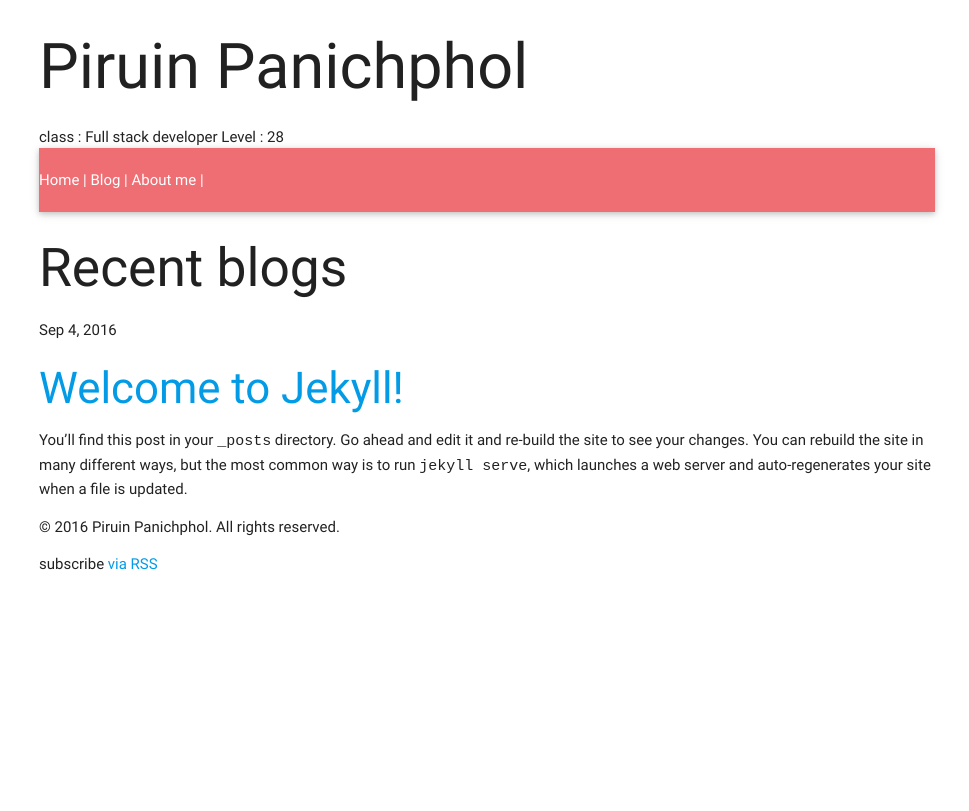
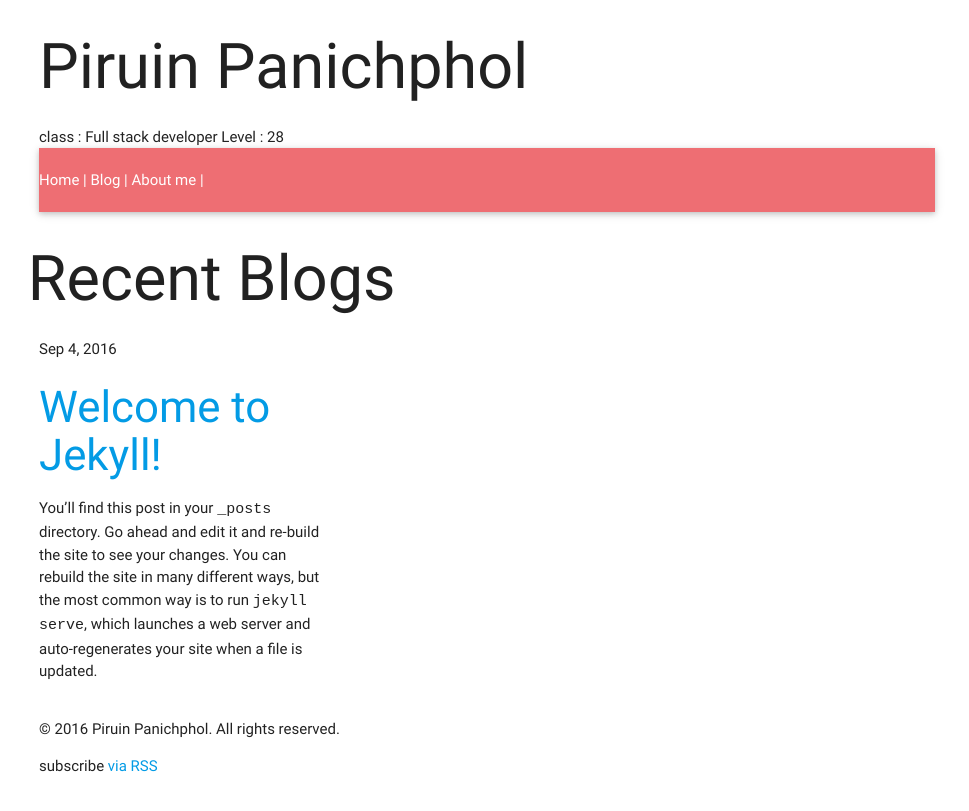
Before and after one commit to piruin/piruin.github.io, a Jekyll site: the page built from index.html, in a window 1280 px wide. Shown: the top 811 px of the page, without its empty margins (153-1122 px from the left). Built offline with Jekyll 4.4.1, drawn with Linux system fonts in a browser that asks for light colours; nearby versions of some CDN libraries.

Commit message:
divide recent blog to 3 column in row

```diff
--- a/index.html
+++ b/index.html
@@ -2,15 +2,13 @@
 layout: default
 ---
 
-<h2>Recent blogs</h2>
-<ul class="post-list">
-  {% for post in site.posts %}
-    <li>
-      <span class="post-meta">{{ post.date | date: "%b %-d, %Y" }}</span>
-      <h3>
-        <a class="post-link" href="{{ post.url | prepend: site.baseurl }}">{{ post.title | escape }}</a>
-      </h3>
-      {{ post.excerpt }}
-    </li>
-  {% endfor %}
-</ul>
+<section class="blog row">
+<h1>Recent Blogs</h1>
+{% for post in site.posts limit:3 %}
+  <article class="col s4">
+    <span class="post-meta">{{ post.date | date: "%b %-d, %Y" }}</span>
+    <h3><a class="post-link" href="{{ post.url | prepend: site.baseurl }}">{{ post.title | escape }}</a></h3>
+    {{ post.excerpt }}
+  </article>
+{% endfor %}
+</section>
```
